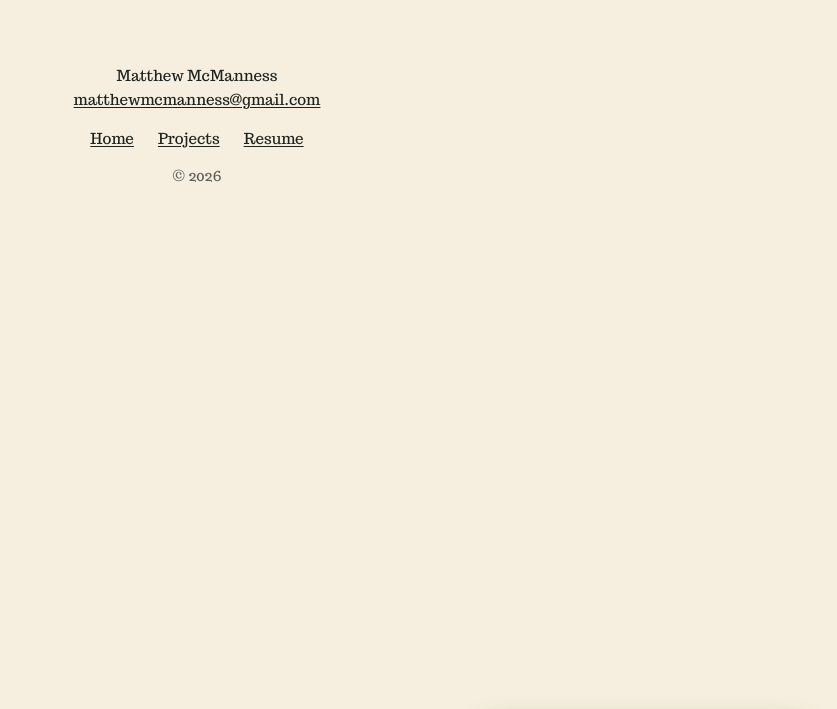
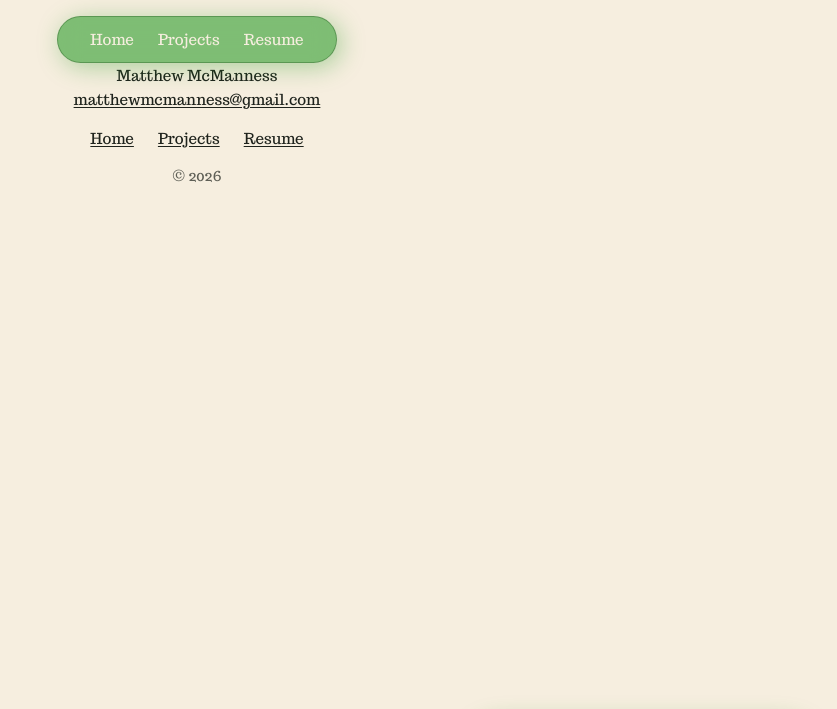
Before and after one commit to MatthewMcManness/personal-site, a plain HTML site: page Woodworking.html in a window 1280 px wide. Shown: the top 709 px of the page, without its empty margins (443-1280 px from the left). Drawn offline with Linux system fonts and the light colour scheme.

Commit message:
Add header nav to Work and Woodworking pages

```diff
--- a/Woodworking.html
+++ b/Woodworking.html
@@ -15,6 +15,26 @@
   <title>Woodworking | Matthew McManness</title>
 </head>
 <body>
+
+  <!-- Header -->
+  <header class="site-header" id="top">
+    <div class="container">
+        <nav class="navbar" aria-label="Main navigation">
+            <label for="nav-check" class="nav-toggle" aria-label="Toggle navigation menu">
+                <span class="hamburger-line"></span>
+                <span class="hamburger-line"></span>
+                <span class="hamburger-line"></span>
+            </label>
+
+            <ul class="nav-menu" id="nav-menu" role="menubar">
+                <li role="none"><a href="index.html" class="nav-link" role="menuitem">Home</a></li>
+                <li role="none"><a href="Projects.html" class="nav-link" role="menuitem">Projects</a></li>
+                <li role="none"><a href="Resume.html" class="nav-link" role="menuitem">Resume</a></li>
+            </ul>
+
+        </nav>
+    </div>
+  </header>
 
   <!-- Main Content -->
   <main>
```
Also changed, not shown: Work.html (+20 -0 lines).
